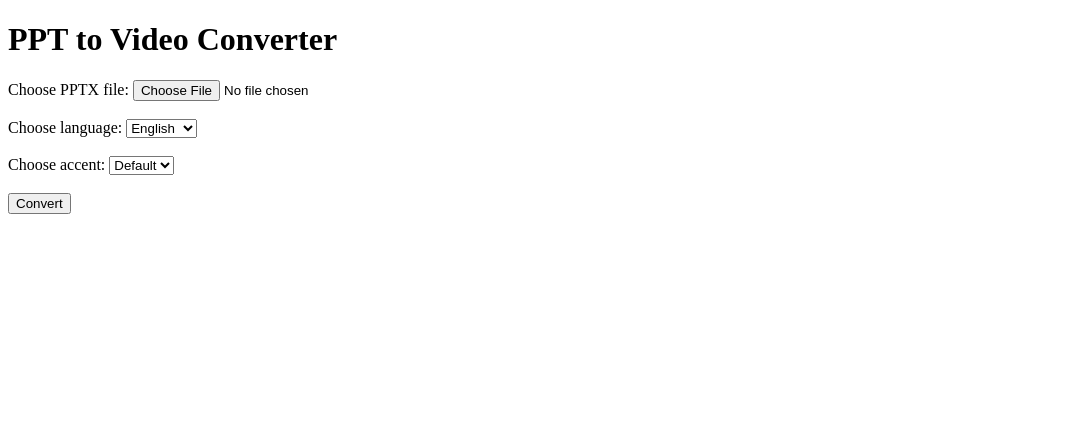
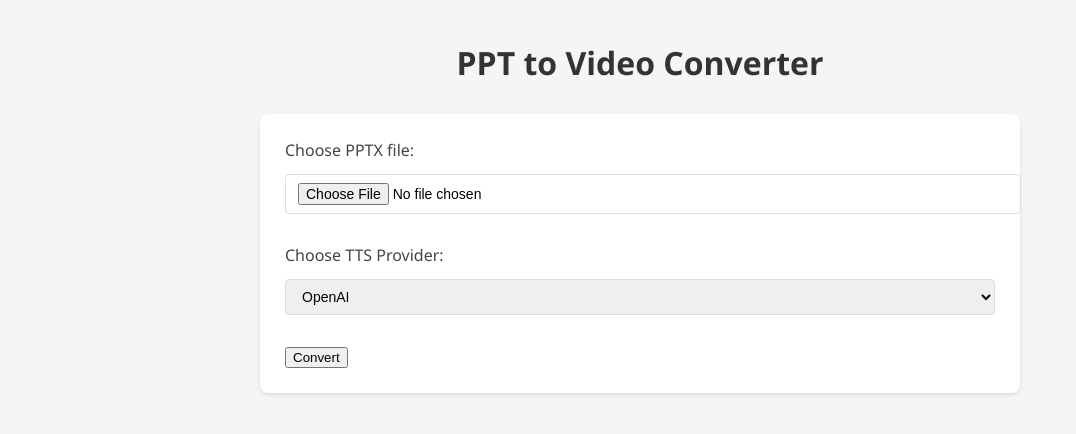
Before and after one commit to milanster/pptvideo, a Flask app: page / in a window 1280 px wide. Shown: the top 434 px of the page, without its empty margins (0-1076 px from the left). Run offline with Flask 3, Linux system fonts and the light colour scheme.

Commit message:
open ai, styling

```diff
--- a/app.py
+++ b/app.py
@@ -18,12 +18,14 @@ def upload():
     if file.filename == '':
         return 'No selected file'
     if file and file.filename.endswith('.pptx'):
-        language = request.form['language']
+        # language = request.form['language']
+        language = "en"
+        provider = request.form['tts_provider']
         accent = request.form['accent']
         file_path = os.path.join('uploads', file.filename)
         file.save(file_path)
         output_video = 'output_video.mp4'
-        convert_ppt_to_video(ppt_path=file_path, output_dir=output_dir, output_video=output_video, language=language, accent=accent)
+        convert_ppt_to_video(ppt_path=file_path, output_dir=output_dir, output_video=output_video, provider=provider, language=language, accent=accent)
         return send_file(output_dir + "/" + output_video, as_attachment=True)
     return 'Invalid file type'
 
--- /dev/null
+++ b/static/css/style.css
@@ -0,0 +1,47 @@
+/* static/css/style.css */
+body {
+    font-family: 'Segoe UI', Arial, sans-serif;
+    max-width: 800px;
+    margin: 0 auto;
+    padding: 20px;
+    background-color: #f5f5f5;
+}
+
+h1 {
+    color: #333;
+    text-align: center;
+    margin-bottom: 30px;
+}
+
+form {
+    background: white;
+    padding: 25px;
+    border-radius: 8px;
+    box-shadow: 0 2px 4px rgba(0,0,0,0.1);
+}
+
+select, input[type="file"] {
+    width: 100%;
+    padding: 8px 12px;
+    margin: 8px 0;
+    border: 1px solid #ddd;
+    border-radius: 4px;
+    font-size: 14px;
+}
+
+select:hover {
+    border-color: #666;
+}
+
+select:focus {
+    outline: none;
+    border-color: #007bff;
+    box-shadow: 0 0 0 2px rgba(0,123,255,0.25);
+}
+
+label {
+    font-weight: 500;
+    color: #444;
+    display: block;
+    margin-bottom: 5px;
+}
--- a/templates/index.html
+++ b/templates/index.html
@@ -3,28 +3,58 @@
 <head>
     <meta charset="UTF-8">
     <meta name="viewport" content="width=device-width, initial-scale=1.0">
-    <title>PPT to Video Converter</title>
+    <title>Nakisa PPT to Video Converter</title>
+    <style>
+        form {
+            margin: 20px;
+        }
+        select, input[type="file"] {
+            margin: 5px 0;
+        }
+    </style>
+    <link rel="stylesheet" href="{{ url_for('static', filename='css/style.css') }}">
 </head>
 <body>
     <h1>PPT to Video Converter</h1>
     <form action="/upload" method="post" enctype="multipart/form-data">
         <label for="file">Choose PPTX file:</label>
         <input type="file" id="file" name="file" accept=".pptx" required><br><br>
-        <label for="language">Choose language:</label>
+
+        <label for="tts_provider">Choose TTS Provider:</label>
+        <select id="tts_provider" name="tts_provider" onchange="toggleAccentSection()">
+            <option value="openai">OpenAI</option>
+            <option value="google">Google</option>
+        </select><br><br>
+
+        <!-- <label for="language">Choose language:</label>
         <select id="language" name="language">
             <option value="en">English</option>
             <option value="es">Spanish</option>
             <option value="fr">French</option>
-            <!-- Add more languages as needed -->
-        </select><br><br>
+        </select><br><br> -->
+
+        <div id="accentSection">
             <label for="accent">Choose accent:</label>
             <select id="accent" name="accent">
-            <option value="com">Default</option>
+                <option value="com">American</option>
                 <option value="co.uk">British</option>
                 <option value="co.in">Indian</option>
                 <!-- Add more accents as needed -->
             </select><br><br>
+        </div>
+
         <input type="submit" value="Convert">
     </form>
+
+    <script>
+    function toggleAccentSection() {
+        const provider = document.getElementById('tts_provider').value;
+        const accentSection = document.getElementById('accentSection');
+        accentSection.style.display = provider === 'google' ? 'block' : 'none';
+    }
+
+    // Hide accent section initially if OpenAI is selected
+    window.onload = toggleAccentSection;
+    </script>
 </body>
 </html>
```
Also changed, not shown: ppt_to_video.py (+9 -8 lines). Lines whose indentation alone changed are shown as unchanged.
